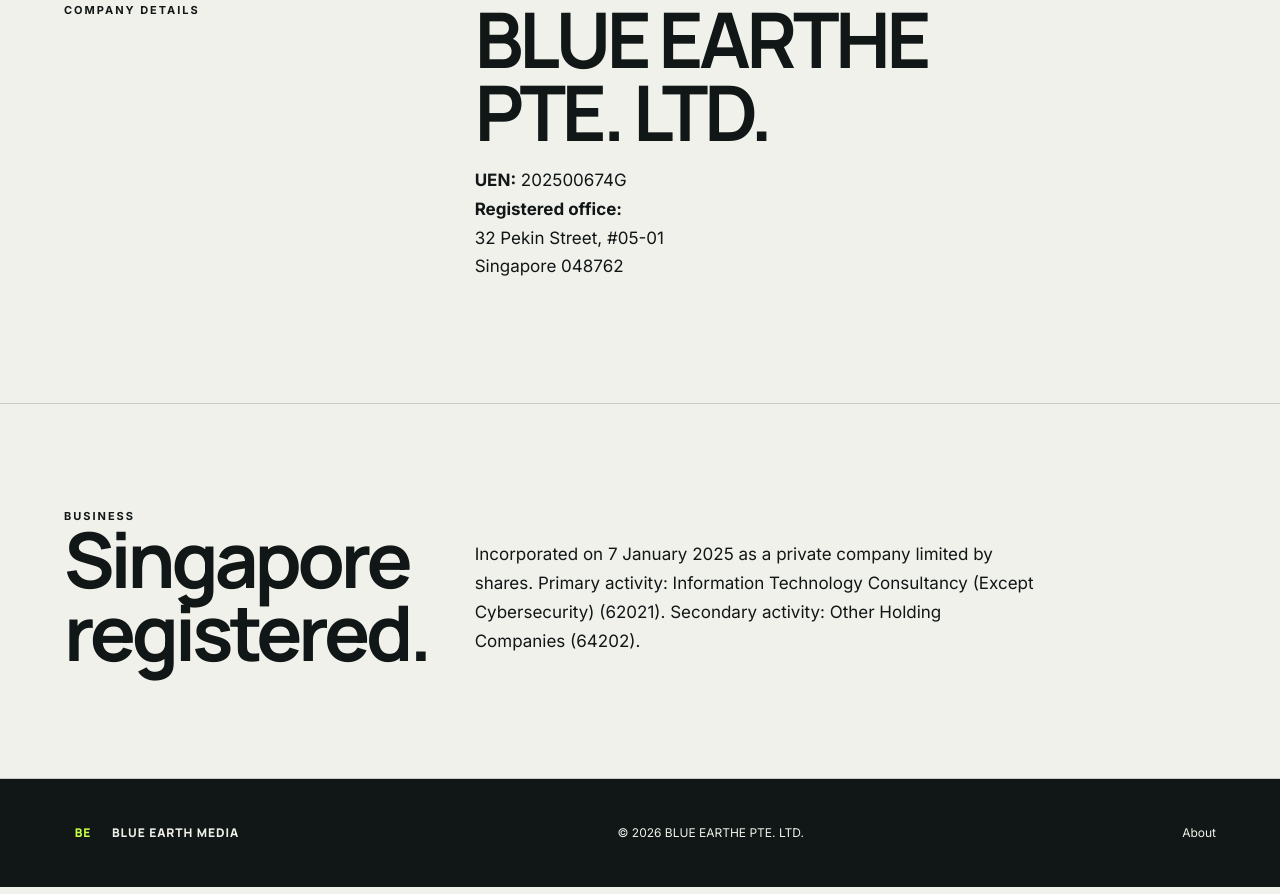
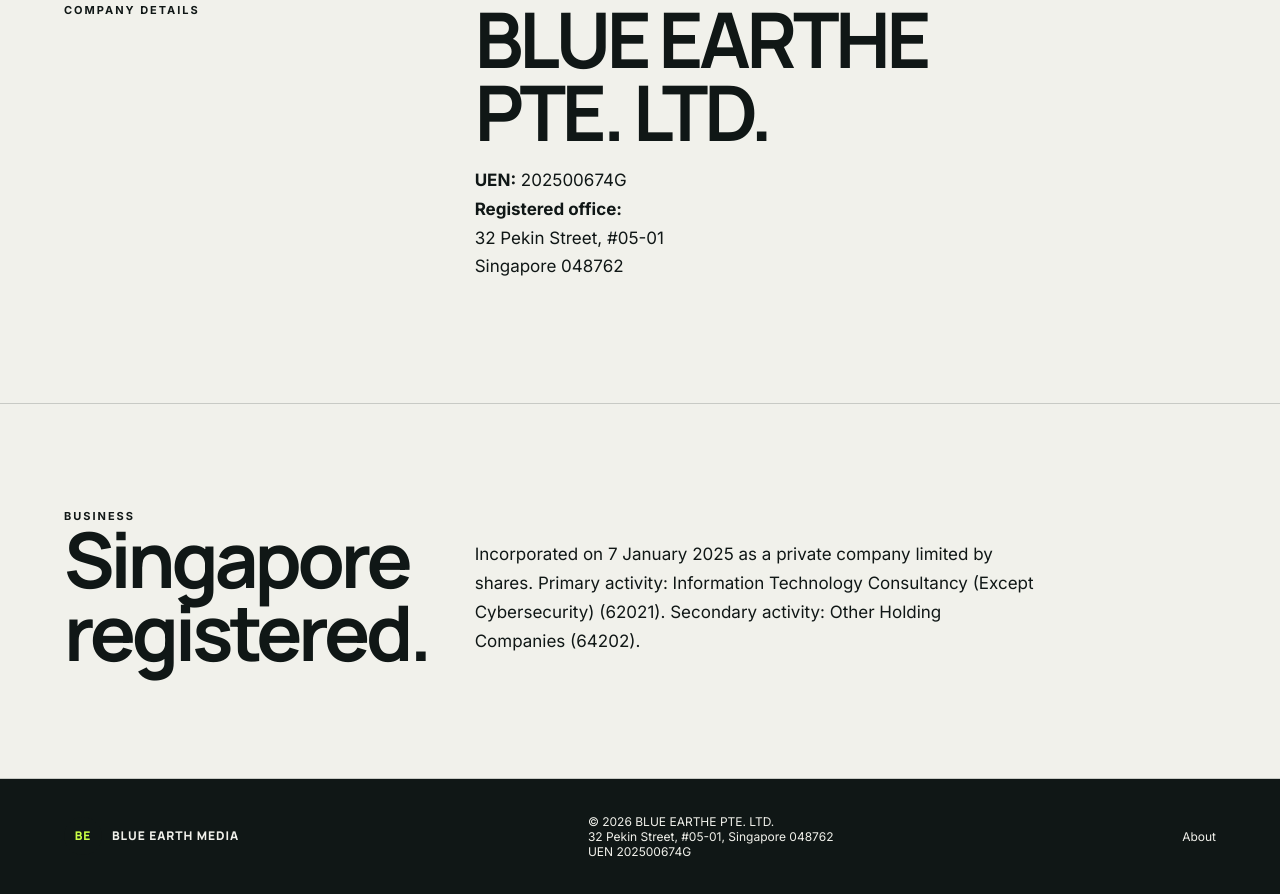
Before and after one commit to adeshsarwan/blueearthemedia, a website: page contact.html in a window 1280 px wide. Shown: the part 797-1691 px from the top of the page. Drawn offline with Linux system fonts and the light colour scheme.

Commit message:
Add registered office to footer

```diff
--- a/contact.html
+++ b/contact.html
@@ -29,5 +29,5 @@
   <div class="section-heading"><h2>Singapore<br>registered.</h2><p>Incorporated on 7 January 2025 as a private company limited by shares. Primary activity: Information Technology Consultancy (Except Cybersecurity) (62021). Secondary activity: Other Holding Companies (64202).</p></div>
 </section>
 </main>
-<footer><a class="brand" href="/"><span class="brand-mark">BE</span><span>BLUE EARTH MEDIA</span></a><span>© 2026 BLUE EARTHE PTE. LTD.</span><a href="/about.html">About</a></footer>
+<footer><a class="brand" href="/"><span class="brand-mark">BE</span><span>BLUE EARTH MEDIA</span></a><span>© 2026 BLUE EARTHE PTE. LTD.<br>32 Pekin Street, #05-01, Singapore 048762<br>UEN 202500674G</span><a href="/about.html">About</a></footer>
 </body></html>
```
